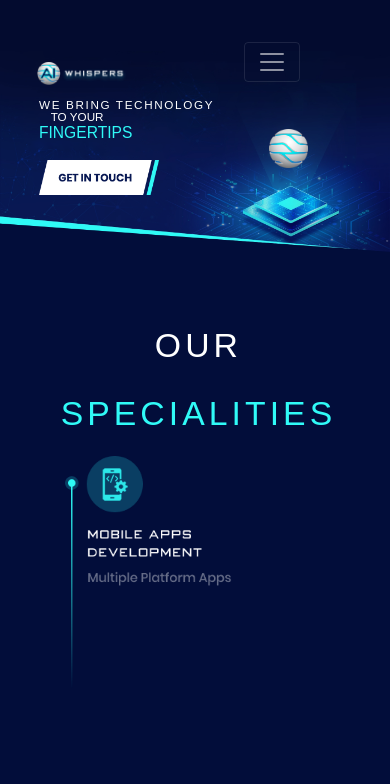
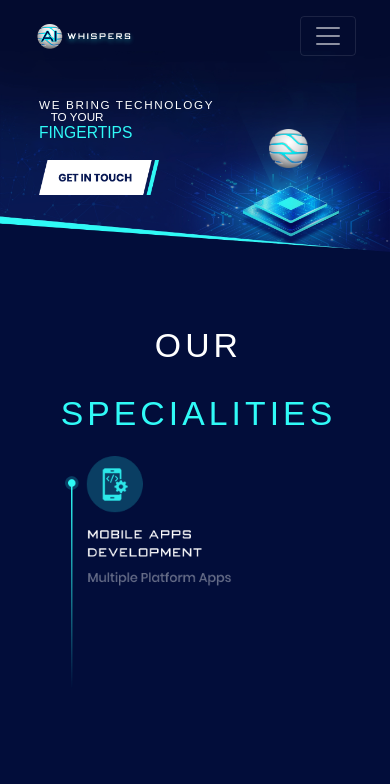
Before and after one commit to emanmostafa123/front-app, a React (Create React App) app: page / in a window 390 px wide. Shown: the top 784 px of the page. Built offline with nearby package versions, Linux system fonts and the light colour scheme.

Commit message:
my changes5

```diff
--- a/src/nav-bar/Header.css
+++ b/src/nav-bar/Header.css
@@ -27,15 +27,19 @@
 
 @media screen and (max-width:992px) {
     button.navbar-toggler.collapsed{
-        margin-right: 20%!important;
+        margin-right: 4%!important;
+
     }
     button.navbar-toggler{
-        margin-right: 20%!important;
+        margin-right: 4%!important;
     }
     .gap-5.navbar-nav{
         padding: 2%;
         background-color: #020D3A;
         margin-right: 40%!important;
+    }
+    .header-nav{
+        margin-top: 2%;
     }
     .header-container{
         height: 16vh;
@@ -43,6 +47,7 @@
     }
     .header-icon.img-fluid{
         margin-left: 2vh;
-        width: 23%;
+        width: 25%;
+        margin-top: -3%;
     }
 }
```
